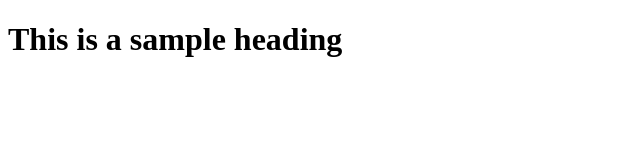
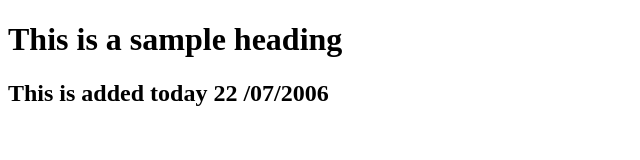
Before and after one commit to sandesh-29/This-is-local-pushed, a plain HTML site: page index.html in a window 1280 px wide. Shown: the whole page, without its empty margins (0-640 px from the left). Drawn offline with Linux system fonts and the light colour scheme.

Commit message:
Updated today  index.html

```diff
--- a/index.html
+++ b/index.html
@@ -7,5 +7,6 @@
 </head>
 <body>
     <h1>This is a sample heading</h1>
+    <h2>This is added today 22 /07/2006</h2>
 </body>
 </html>
```
